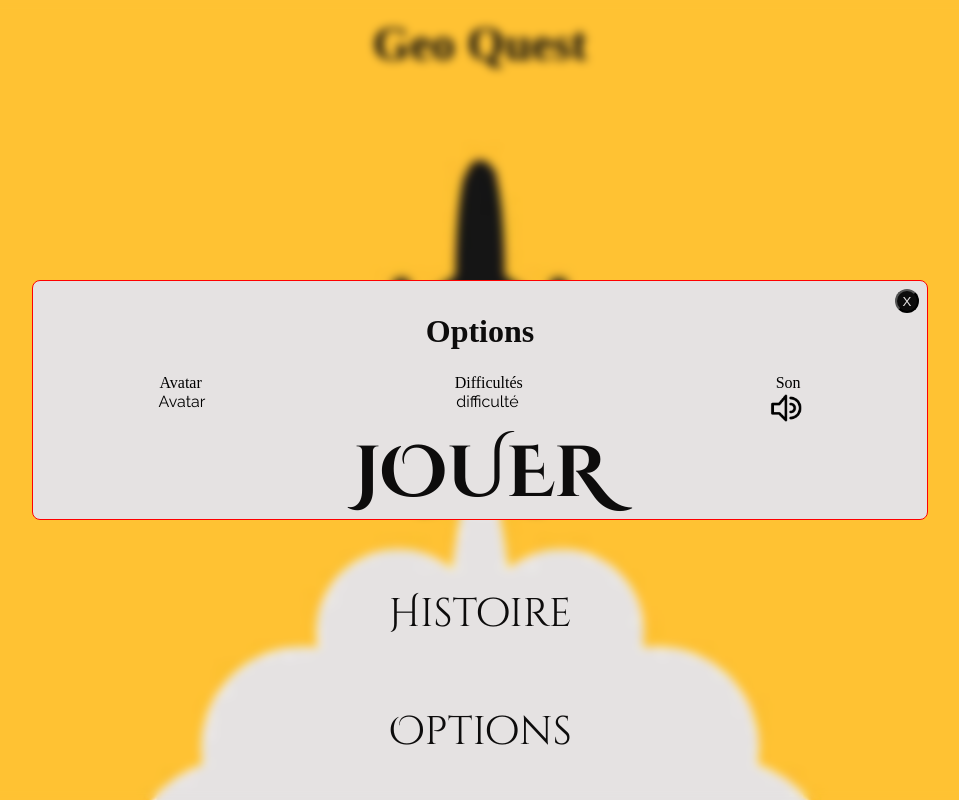
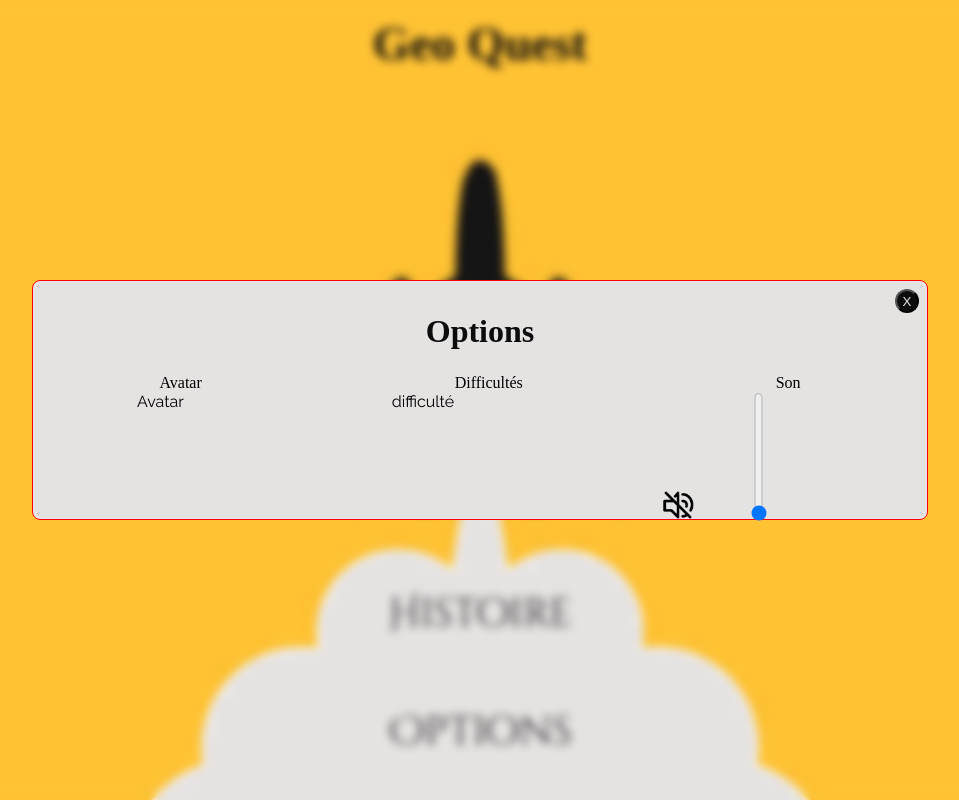
Before and after one commit to WildCodeSchool-2024-02/JS-RemoteFR-CodeOfWar-P2-ReplitAfterMe, a React (Vite) app in the folder client/: page / in a window 1280 px wide. Both pictures are taken after a click on the element "Options". Shown: the whole page, without its empty margins (160-1119 px from the left). Built offline with nearby package versions, Linux system fonts and the light colour scheme; a web font is replaced by a local one.

Commit message:
add slide bar volume and control

```diff
--- a/client/src/components/AudioPlayer.jsx
+++ b/client/src/components/AudioPlayer.jsx
@@ -6,11 +6,11 @@ import volumeUp from "../assets/images/volume-up.png";
 
 export default function AudioPlayer() {
   const [audio] = useState(new Audio(url));
-  const [playing, setPlaying] = useState(false);
+  const [volume, setVolume] = useState(0);
 
-  console.info(playing);
+  console.info(volume);
 
-  const togglePlayBack = () => setPlaying(!playing);
+  // contrôle du son
 
   const start = () => {
     audio.play();
@@ -20,18 +20,23 @@ export default function AudioPlayer() {
     audio.pause();
   };
 
+  const changeVolume = () => {
+    if (volume < 0.01) {
+      pause();
+    } else if (volume > 0.01) {
+      start();
+    }
+  };
+
   return (
     <div>
-      {playing ? (
+      {/* changement de l'icone volume */}
+      {volume === 0 ? (
         <img
           className="volumeImg"
           aria-hidden="true"
           src={volumeOff}
           alt="Volume Off"
-          onClick={() => {
-            pause();
-            togglePlayBack();
-          }}
         />
       ) : (
         <img
@@ -39,12 +44,23 @@ export default function AudioPlayer() {
           aria-hidden="true"
           src={volumeUp}
           alt="Volume On"
-          onClick={() => {
-            start();
-            togglePlayBack();
-          }}
         />
       )}
+      {/* contrôle du volume */}
+      <input
+        className="volume-range vrange"
+        id="musicSlider"
+        type="range"
+        min={0.01}
+        max={1}
+        step={0.01}
+        value={volume}
+        onChange={(event) => {
+          setVolume(event.target.value);
+          audio.volume = volume;
+          changeVolume();
+        }}
+      />
     </div>
   );
 }
--- a/client/src/style/homePage.css
+++ b/client/src/style/homePage.css
@@ -30,10 +30,8 @@
 }
 
 .linksContainer {
-  position: absolute;
   bottom: 0px;
   left: 50%;
-  transform: translateX(-50%);
   list-style: none;
   height: 60vh;
   display: flex;
--- a/client/src/style/options.css
+++ b/client/src/style/options.css
@@ -86,3 +86,8 @@
 .volumeImg {
   width: 2rem;
 }
+
+.volume-range {
+  appearance: slider-vertical;
+  -webkit-appearance: slider-vertical;
+}
```
